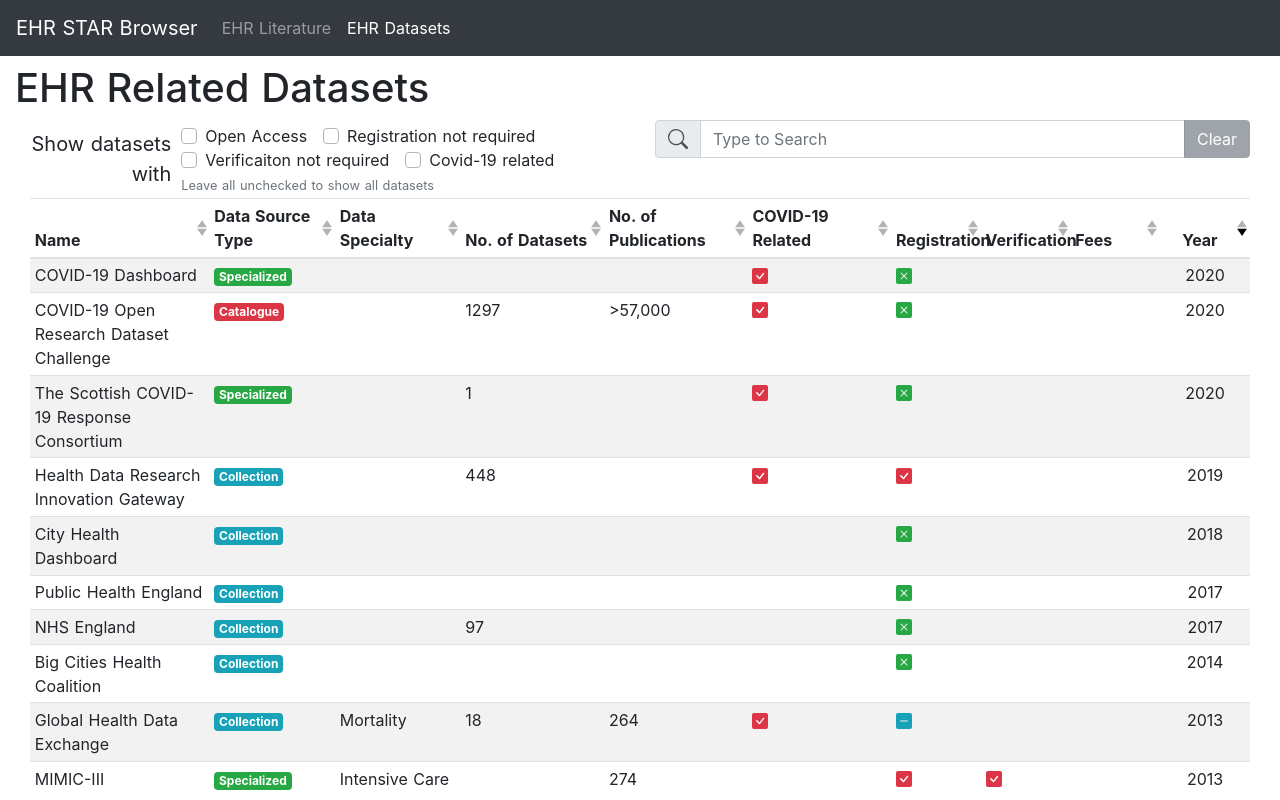
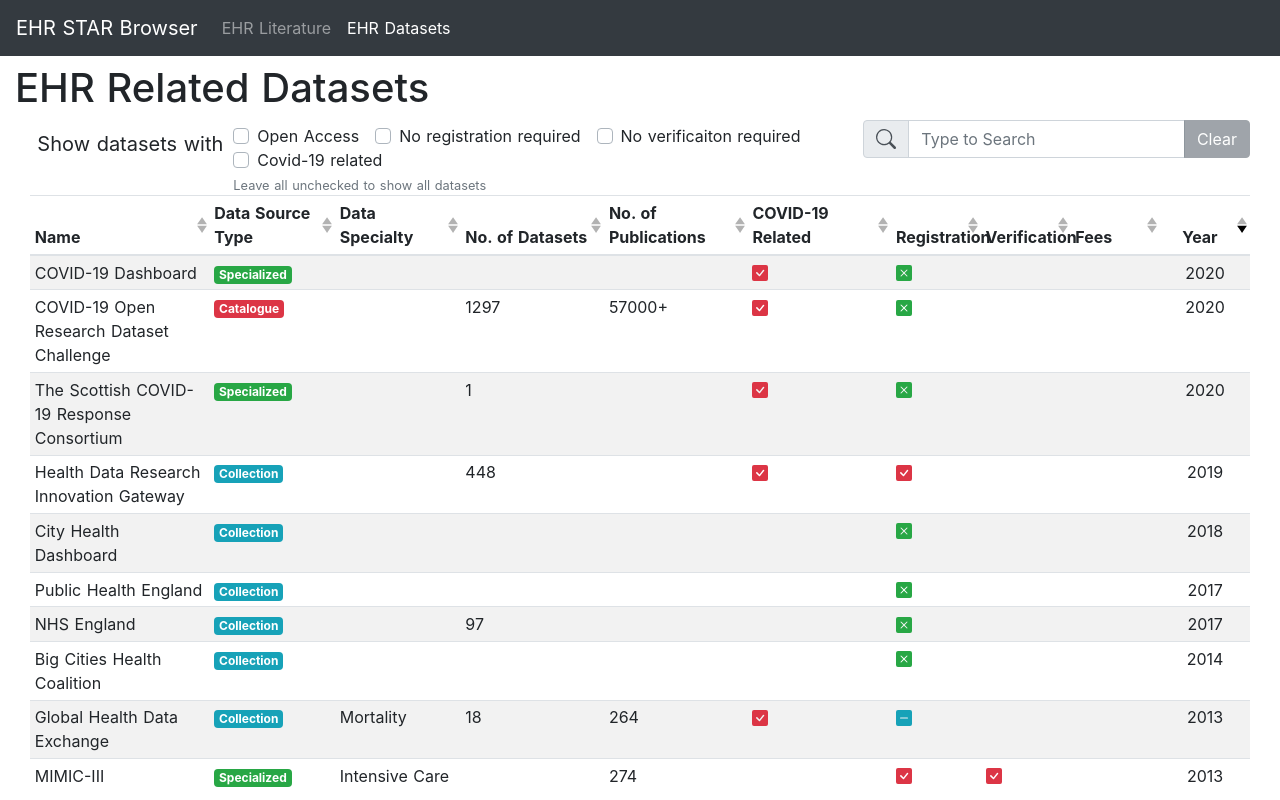
Before and after one commit to HenryQW/EHR-STAR, a Nuxt app: page /dataset in a window 1280 px wide. Shown: the top 800 px of the page. Built offline with nearby package versions, Linux system fonts and the light colour scheme.

Commit message:
minor: replace '>' with '+' for sorting

```diff
--- a/pages/dataset.vue
+++ b/pages/dataset.vue
@@ -3,7 +3,7 @@
     <h1>EHR Related Datasets</h1>
     <b-container class="mb-2" fluid>
       <b-row>
-        <b-col md="6">
+        <b-col md="8">
           <b-form-group
             v-slot="{ ariaDescribedby }"
             v-model="sortDirection"
@@ -28,7 +28,7 @@
             </b-form-checkbox-group>
           </b-form-group>
         </b-col>
-        <b-col md="6">
+        <b-col md="4">
           <b-form-group>
             <b-input-group size="md">
               <b-input-group-prepend>
@@ -186,7 +186,7 @@
           year: 1987,
           citation: 'Graff2017',
           dataset: 110,
-          publications: '>100',
+          publications: '100+',
           registration: 'o',
           type: 'collection',
         },
@@ -215,7 +215,7 @@
           year: 1999,
           citation: 'Goldberger2000',
           dataset: 126,
-          publications: '>100',
+          publications: '100+',
           registration: 'o',
           verification: 'some',
           type: 'collection',
@@ -307,7 +307,7 @@
           name: 'FAIRsharing',
           year: 2007,
           citation: 'FAIRsharing',
-          publications: '>100',
+          publications: '100+',
           registration: 'o',
           type: 'catalogue',
           covid: 'yes',
@@ -469,7 +469,7 @@
           name: 'COVID-19 Open Research Dataset Challenge',
           year: 2020,
           dataset: 1297,
-          publications: '>57,000',
+          publications: '57000+',
           citation: 'Kaggle2020',
           type: 'catalogue',
           covid: 'yes',
@@ -554,8 +554,8 @@
       filterOn: [],
       filterOptions: [
         { value: 'fee', text: 'Open Access' },
-        { value: 'registration', text: 'Registration not required' },
-        { value: 'verificaiton', text: 'Verificaiton not required' },
+        { value: 'registration', text: 'No registration required' },
+        { value: 'verificaiton', text: 'No verificaiton required' },
         { value: 'covid', text: 'Covid-19 related' },
       ],
       filterOptionsSelected: [],
```
